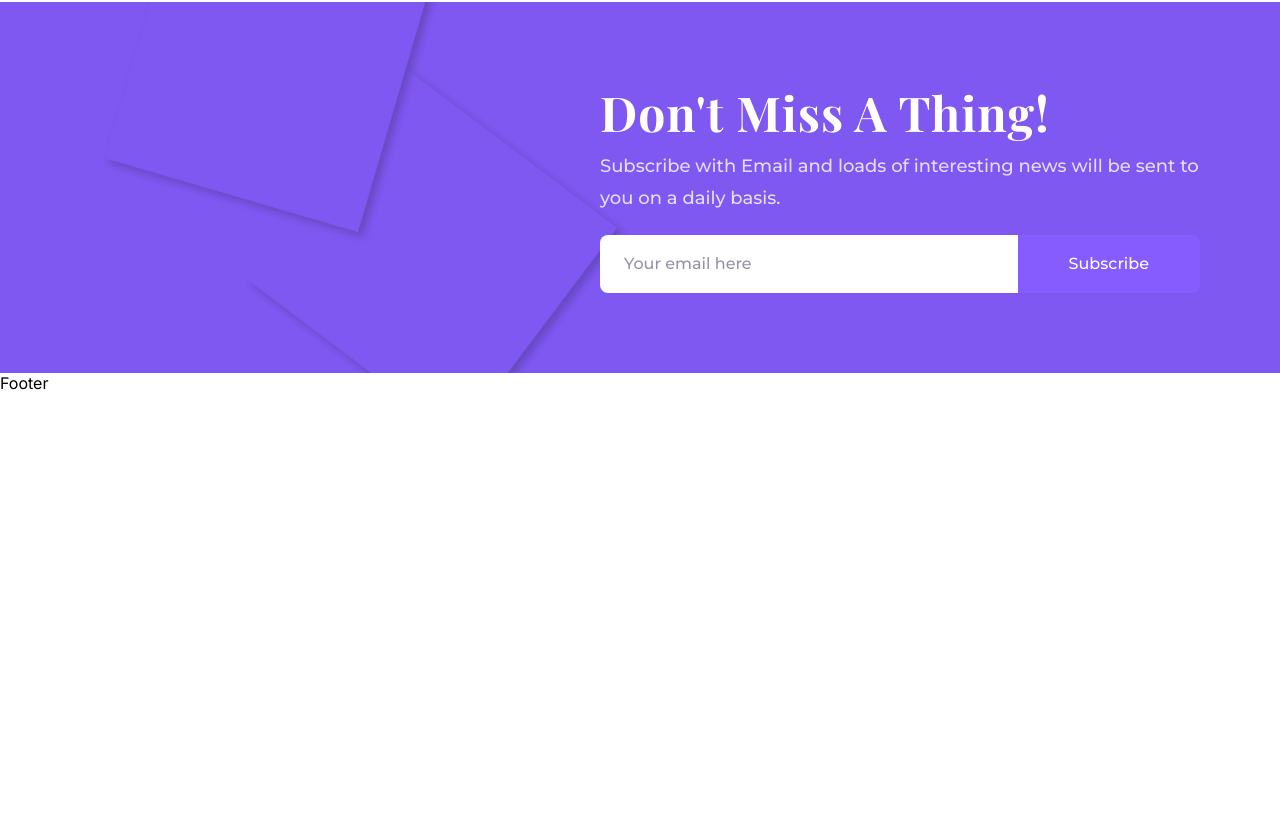
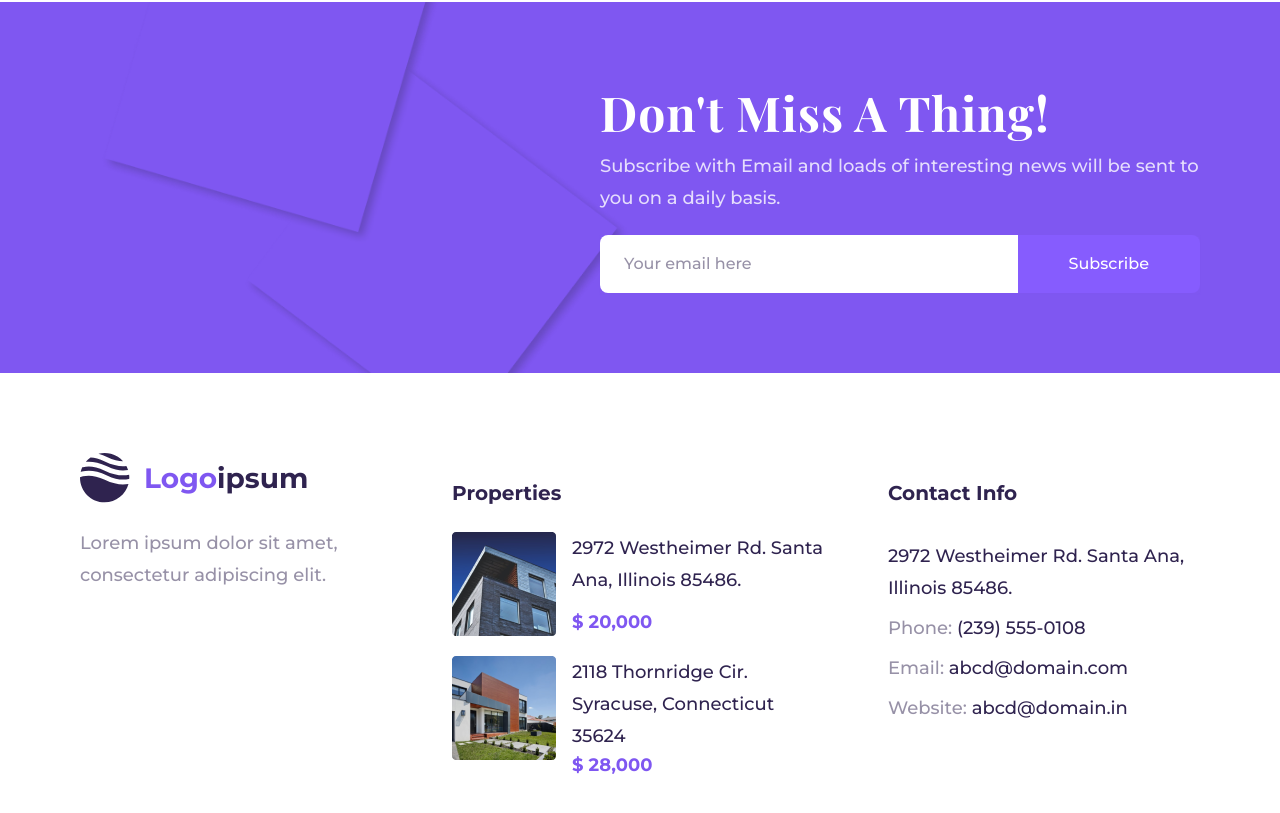
Before and after one commit to Melka1/real-estate-web, a Next.js app: page / in a window 1280 px wide. Shown: the part 5388-6201 px from the top of the page. Before the commit the page ends 5781 px from the top, so only its background shows below. Built offline with nearby package versions, Linux system fonts and the light colour scheme.

Commit message:
footer added

```diff
--- a/src/app/assets/images.js
+++ b/src/app/assets/images.js
@@ -13,3 +13,5 @@ export {default as Profile1} from '../../../public/Profile.png'
 export {default as Profile2} from '../../../public/Profile1.png'
 export {default as Profile3} from '../../../public/Profile2.png'
 export {default as Quote} from '../../../public/Quote Mark.png'
+export {default as Prop1} from '../../../public/Prop1.png'
+export {default as Prop2} from '../../../public/Prop2.png'
--- /dev/null
+++ b/src/app/assets/logo.js
@@ -0,0 +1,13 @@
+import React from 'react'
+
+function Logo({color, height, width, style}) {
+  return (
+    <div style={style}>
+      <svg width={width} height={height} viewBox="0 0 37 37" fill={color} xmlns="http://www.w3.org/2000/svg">
+        <path fill-rule="evenodd" clip-rule="evenodd" d="M7.8027 3.28235C6.4975 4.19499 5.31725 5.27402 4.29269 6.48868C8.47953 6.09997 13.7988 6.73468 19.9743 9.8225C26.569 13.1198 31.8794 13.2312 35.5751 12.5184C35.2398 11.5031 34.8176 10.5273 34.3175 9.59962C30.0869 10.0458 24.6632 9.4552 18.3424 6.29489C14.3286 4.288 10.7905 3.46129 7.8027 3.28235ZM31.8462 6.08202C28.5052 2.34918 23.65 0 18.2461 0C16.6591 0 15.1193 0.202629 13.6514 0.583401C15.6395 1.12586 17.7515 1.91948 19.9743 3.03092C24.6021 5.34477 28.5975 6.08978 31.8462 6.08202ZM36.3653 16.0822C31.9005 16.9638 25.735 16.7828 18.3424 13.0865C11.4312 9.63082 5.93038 9.67434 2.22046 10.4988C2.02897 10.5413 1.84198 10.586 1.65951 10.6325C1.17379 11.6889 0.786074 12.7997 0.507882 13.9532C0.805006 13.8739 1.11204 13.7984 1.42882 13.728C5.92959 12.7278 12.2888 12.7713 19.9743 16.6141C26.8857 20.0697 32.3864 20.0262 36.0964 19.2017C36.2235 19.1735 36.3488 19.1443 36.4719 19.1142C36.4854 18.8266 36.4922 18.5371 36.4922 18.2461C36.4922 17.514 36.4491 16.7919 36.3653 16.0822ZM35.8762 22.9648C31.4547 23.7378 25.4688 23.4411 18.3424 19.878C11.4312 16.4224 5.93038 16.4659 2.22046 17.2904C1.39697 17.4733 0.656166 17.6962 0.00267306 17.9314C0.000891323 18.0361 0 18.141 0 18.2461C0 28.3231 8.16905 36.4922 18.2461 36.4922C26.6914 36.4922 33.7966 30.7546 35.8762 22.9648Z" fill={color}/>
+      </svg>
+    </div>
+  )
+}
+
+export default Logo
--- a/src/app/components/Footer.js
+++ b/src/app/components/Footer.js
@@ -1,9 +1,52 @@
 import React from 'react'
+import Logo from '../assets/logo';
+import '../styles/footer.css'
+import {Prop1, Prop2} from '../assets/images'
+import Image from 'next/image'
 
 function Footer() {
   return (
-    <div>Footer</div>
+    <div className='section--padding footer'>
+      <div className='footer--logo--container'>
+        <div className='footer--logo'>
+          <Logo color='#2F234F' width={50} height={50} style={{display:'flex'}}/>
+          <h1 className='footer--logo--name'>Logo<span>ipsum</span></h1>
+        </div>
+        <p className='footer--logo--desc'>
+          Lorem ipsum dolor sit amet, consectetur adipiscing elit.
+        </p>
+      </div>
+
+      <div className='footer--recent--props'>
+        <p className='footer--recent--props--title'>Properties</p>
+        <div className='footer--recent--props--item'>
+          <Image src={Prop1} alt='properties'/>
+          <div className='property--description'>
+            <p className='address'>2972 Westheimer Rd. Santa Ana, Illinois 85486.</p>
+            <p className='cost'>$ 20,000</p>
+          </div>
+        </div>
+        <div className='footer--recent--props--item'>
+          <Image src={Prop2} alt='properties'/>
+          <div className='property--description'>
+            <p className='address'>2118 Thornridge Cir. Syracuse, Connecticut 35624</p>
+            <p className='cost'>$ 28,000</p>
+          </div>
+        </div>
+      </div>
+
+      <div className='contact--info'>
+        <p className='footer--recent--props--title'>Contact Info</p>
+        <p className='address'>
+          2972 Westheimer Rd. Santa Ana, Illinois 85486.
+        </p>
+        <p className='address'><span>Phone:</span> (239) 555-0108</p>
+        <p className='address'><span>Email:</span> abcd@domain.com</p>
+        <p className='address'><span>Website:</span> abcd@domain.in</p>
+      </div>
+    </div>
   )
 }
 
 export default Footer
+;
--- /dev/null
+++ b/src/app/styles/footer.css
@@ -0,0 +1,106 @@
+.footer {
+  /* display: grid;
+  grid-template-columns: repeat(3, 1fr); */
+  display: flex;
+  justify-content: space-between;
+  gap: 60px;
+}
+
+.footer>* {
+  margin: 0;
+
+}
+
+.footer--logo--container {
+  max-width: 312px;
+}
+
+.footer--logo {
+  display: flex;
+  align-items: center;
+  gap: 14px;
+  margin-bottom: 24px;
+}
+
+.footer--logo--name {
+  color: #7F57F1;
+  font-size: 28px;
+  font-family: var(--font-text);
+
+
+}
+
+.footer--logo--name span {
+  color: #2F234F;
+}
+
+.footer--logo--desc {
+  font-family: var(--font-text);
+  font-weight: 500;
+  font-size: 18px;
+  line-height: 32px;
+  font-feature-settings: 'liga';
+  color: rgba(47, 35, 79, 0.5);
+}
+
+.footer--recent--props {
+  padding-top: 25px;
+}
+
+.footer--recent--props--item {
+  display: flex;
+  gap: 16px;
+}
+
+.property--description {
+  font-family: var(--font-text);
+  font-weight: 500;
+  font-size: 18px;
+  line-height: 32px;
+  color: #2F234F;
+  display: flex;
+  flex-direction: column;
+  max-width: 264px;
+}
+
+.footer--recent--props--title {
+  font-family: var(--font-text);
+  font-weight: 700;
+  font-size: 20px;
+  line-height: 30px;
+  color: #2F234F;
+  margin-bottom: 24px;
+}
+
+.property--description .cost {
+  font-family: var(--font-text);
+  font-weight: 700;
+  font-size: 18px;
+  line-height: 27px;
+  color: #7F57F1;
+  margin-top: auto;
+}
+
+.footer--recent--props--item:first-of-type {
+  margin-bottom: 20px;
+}
+
+.contact--info {
+  padding-top: 25px;
+  max-width: 312px;
+  display: flex;
+  flex-direction: column;
+  gap: 8px;
+}
+
+.contact--info .address {
+  font-family: var(--font-text);
+  font-weight: 500;
+  font-size: 18px;
+  line-height: 32px;
+  color: #2F234F;
+}
+
+.contact--info .address span {
+  color: rgba(47, 35, 79, 0.5);
+}
```
